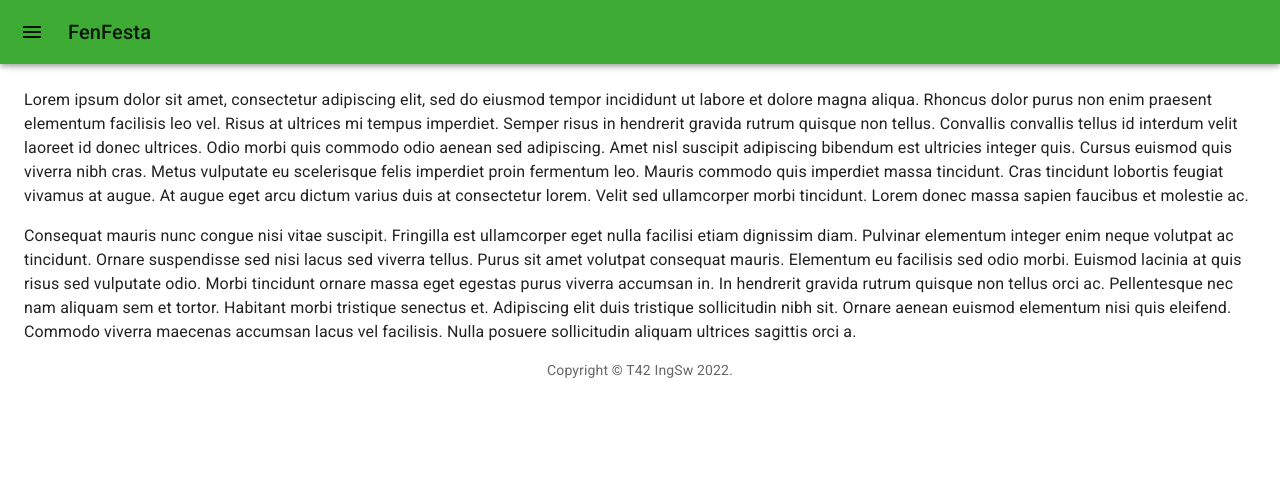
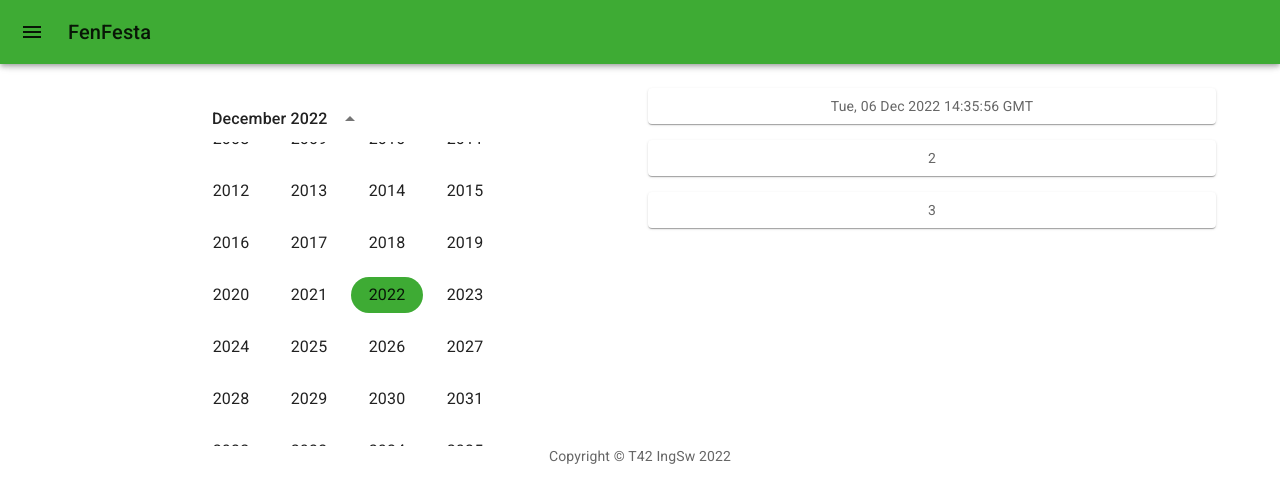
Before and after one commit to T42CaCaGhi-Project/Front-End, a React (Create React App) app: page / in a window 1280 px wide. Shown: the top 502 px of the page. Built offline with nearby package versions, Linux system fonts and the light colour scheme.

Commit message:
Sviluppo frontend

```diff
--- a/package.json
+++ b/package.json
@@ -8,8 +8,10 @@
     "@fontsource/roboto": "^4.5.8",
     "@mui/icons-material": "^5.10.16",
     "@mui/material": "latest",
+    "@mui/x-date-pickers": "^5.0.9",
     "@types/react": "latest",
     "@types/react-dom": "latest",
+    "dayjs": "^1.11.6",
     "react": "latest",
     "react-dom": "latest",
     "react-scripts": "latest",
--- a/src/components/App.tsx
+++ b/src/components/App.tsx
@@ -23,7 +23,7 @@ import { styled, useTheme } from "@mui/material/styles";
 import * as React from "react";
 import { useState } from "react";
 import Copyright from "./Copyright";
-import NavBar from "./NavBar";
+import PageSelector from "./PageSelector";
 
 const drawerWidth = 200;
 
@@ -150,35 +150,7 @@ const App = () => {
       </Drawer>
       <Main open={openMenu}>
         <DrawerHeader />
-        <Typography paragraph>
-          Lorem ipsum dolor sit amet, consectetur adipiscing elit, sed do
-          eiusmod tempor incididunt ut labore et dolore magna aliqua. Rhoncus
-          dolor purus non enim praesent elementum facilisis leo vel. Risus at
-          ultrices mi tempus imperdiet. Semper risus in hendrerit gravida rutrum
-          quisque non tellus. Convallis convallis tellus id interdum velit
-          laoreet id donec ultrices. Odio morbi quis commodo odio aenean sed
-          adipiscing. Amet nisl suscipit adipiscing bibendum est ultricies
-          integer quis. Cursus euismod quis viverra nibh cras. Metus vulputate
-          eu scelerisque felis imperdiet proin fermentum leo. Mauris commodo
-          quis imperdiet massa tincidunt. Cras tincidunt lobortis feugiat
-          vivamus at augue. At augue eget arcu dictum varius duis at consectetur
-          lorem. Velit sed ullamcorper morbi tincidunt. Lorem donec massa sapien
-          faucibus et molestie ac.
-        </Typography>
-        <Typography paragraph>
-          Consequat mauris nunc congue nisi vitae suscipit. Fringilla est
-          ullamcorper eget nulla facilisi etiam dignissim diam. Pulvinar
-          elementum integer enim neque volutpat ac tincidunt. Ornare suspendisse
-          sed nisi lacus sed viverra tellus. Purus sit amet volutpat consequat
-          mauris. Elementum eu facilisis sed odio morbi. Euismod lacinia at quis
-          risus sed vulputate odio. Morbi tincidunt ornare massa eget egestas
-          purus viverra accumsan in. In hendrerit gravida rutrum quisque non
-          tellus orci ac. Pellentesque nec nam aliquam sem et tortor. Habitant
-          morbi tristique senectus et. Adipiscing elit duis tristique
-          sollicitudin nibh sit. Ornare aenean euismod elementum nisi quis
-          eleifend. Commodo viverra maecenas accumsan lacus vel facilisis. Nulla
-          posuere sollicitudin aliquam ultrices sagittis orci a.
-        </Typography>
+        <PageSelector selection={selection} />
         <Copyright />
       </Main>
     </Box>
--- a/src/components/Copyright.tsx
+++ b/src/components/Copyright.tsx
@@ -1,11 +1,16 @@
 import { Typography } from "@mui/material";
 import * as React from "react";
 
-const Copyright = (props:any) => {
+const Copyright = (props: any) => {
   return (
-    <Typography variant="body2" color="text.secondary" align="center" {...props}>
+    <Typography
+      variant="body2"
+      color="text.secondary"
+      align="center"
+      {...props}
+    >
       {"Copyright © T42 IngSw "}
-      {new Date().getFullYear()}.
+      {new Date().getFullYear()}
     </Typography>
   );
 };
--- /dev/null
+++ b/src/components/Event.tsx
@@ -0,0 +1,11 @@
+import { Paper } from "@mui/material";
+import { styled } from "@mui/material/styles";
+
+const Event = styled(Paper)(({ theme }) => ({
+  backgroundColor: theme.palette.mode === "dark" ? "#1A2027" : "#fff",
+  ...theme.typography.body2,
+  padding: theme.spacing(1),
+  textAlign: "center",
+  color: theme.palette.text.secondary,
+}));
+export default Event;
--- /dev/null
+++ b/src/components/PageSelector.tsx
@@ -0,0 +1,39 @@
+import { Stack, Typography, Unstable_Grid2 as Grid2 } from "@mui/material";
+import { Container } from "@mui/system";
+import dayjs, { Dayjs } from "dayjs";
+import React, { useState } from "react";
+import Event from "./Event";
+import ViewCalendario from "./ViewCalendario";
+
+const PageSelector = (props: { selection: string }) => {
+  const { selection } = props;
+
+  const [date, setDate] = useState<Dayjs>(dayjs());
+
+  switch (selection) {
+    case "Calendario":
+      return (
+        <>
+          <Container maxWidth={"lg"}>
+            <Grid2 container spacing={2}>
+              <Grid2 xs={6}>
+                <ViewCalendario date={date} setDate={setDate} />
+              </Grid2>
+              <Grid2 xs={6}>
+                <Stack spacing={2}>
+                  <Event>{date.toString()}</Event>
+                  <Event>2</Event>
+                  <Event>3</Event>
+                </Stack>
+              </Grid2>
+            </Grid2>
+          </Container>
+        </>
+      );
+    case "Mappa":
+      return <Typography paragraph>{selection}</Typography>;
+    default:
+      return <></>;
+  }
+};
+export default PageSelector;
--- /dev/null
+++ b/src/components/ViewCalendario.tsx
@@ -0,0 +1,23 @@
+import { TextField } from "@mui/material";
+import { LocalizationProvider, StaticDatePicker } from "@mui/x-date-pickers";
+import { AdapterDayjs } from "@mui/x-date-pickers/AdapterDayjs";
+import { Dayjs } from "dayjs";
+import React from "react";
+
+const ViewCalendario = (props: { date: Dayjs | null; setDate: any }) => {
+  const { date, setDate } = props;
+  return (
+    <LocalizationProvider dateAdapter={AdapterDayjs}>
+      <StaticDatePicker
+        displayStaticWrapperAs="desktop"
+        openTo="year"
+        value={date}
+        onChange={(newDate) => {
+          setDate(newDate);
+        }}
+        renderInput={(params) => <TextField {...params} />}
+      />
+    </LocalizationProvider>
+  );
+};
+export default ViewCalendario;
```
Also changed, not shown: 1 other file (tests, documents, lock files or other folders).
